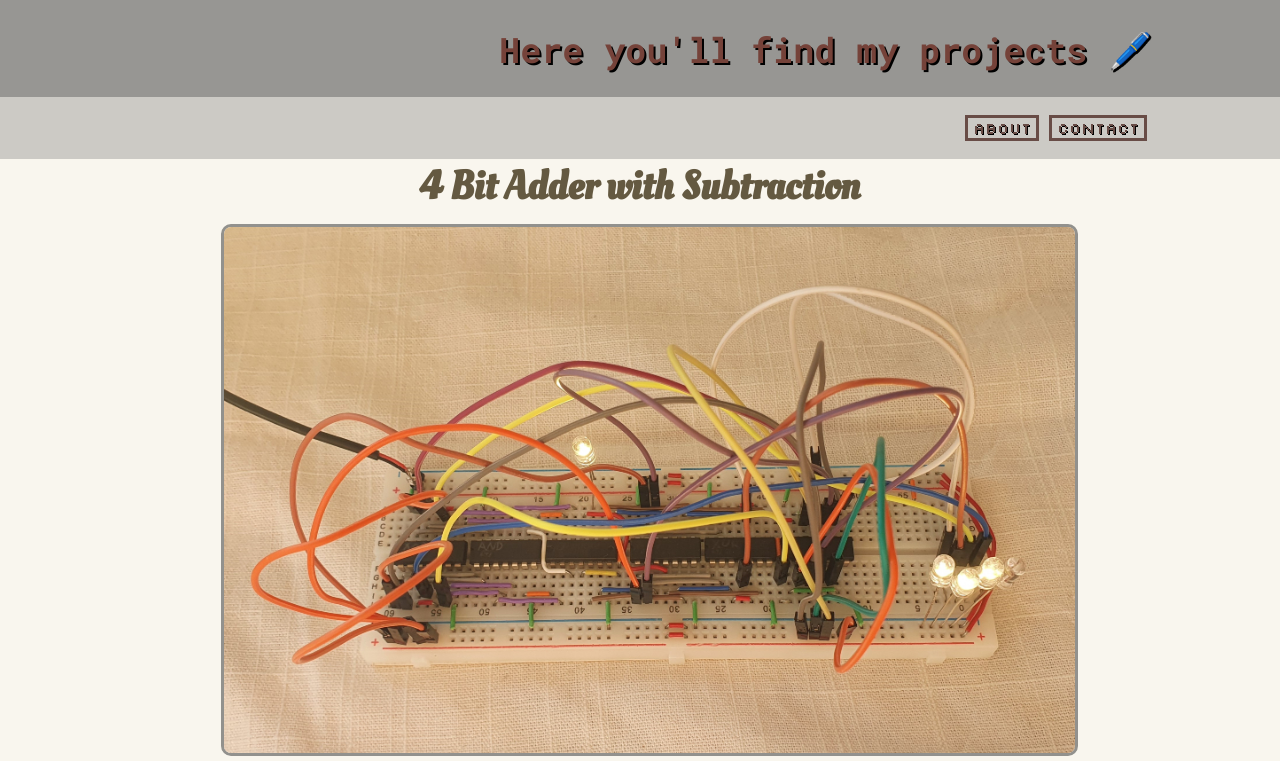
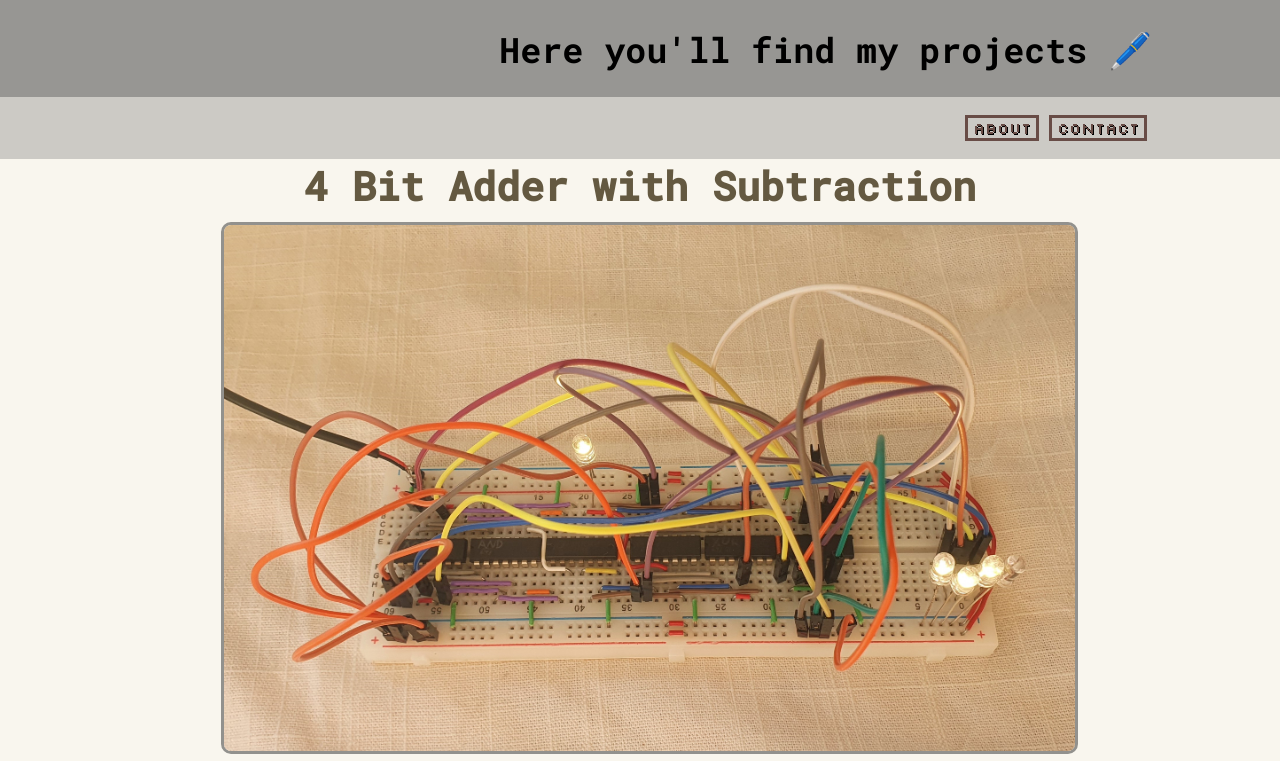
Before and after one commit to EmilRid/emilrid.github.io, a plain HTML site: page articles/Adder/adder.html in a window 1280 px wide. Shown: the top 761 px of the page. Drawn offline with Linux system fonts and the light colour scheme.

Commit message:
Changed some values

```diff
--- a/articles/Adder/adder.css
+++ b/articles/Adder/adder.css
@@ -43,8 +43,7 @@
   }
 
   .header h1 {
-    color: #754239;
-    text-shadow: 2px 2px black;
+    color: black;
     font-family: RobotoMono-Bold;
     font-size: 35px;
     margin: 2% 10% 2% 10%;
@@ -54,7 +53,7 @@
     h2 {
       font-size: 28px;
       text-align: center;
-      font-family: OleaScript;
+      font-family: RobotoMono-Medium;
       color: #645941;
     }
 
```
